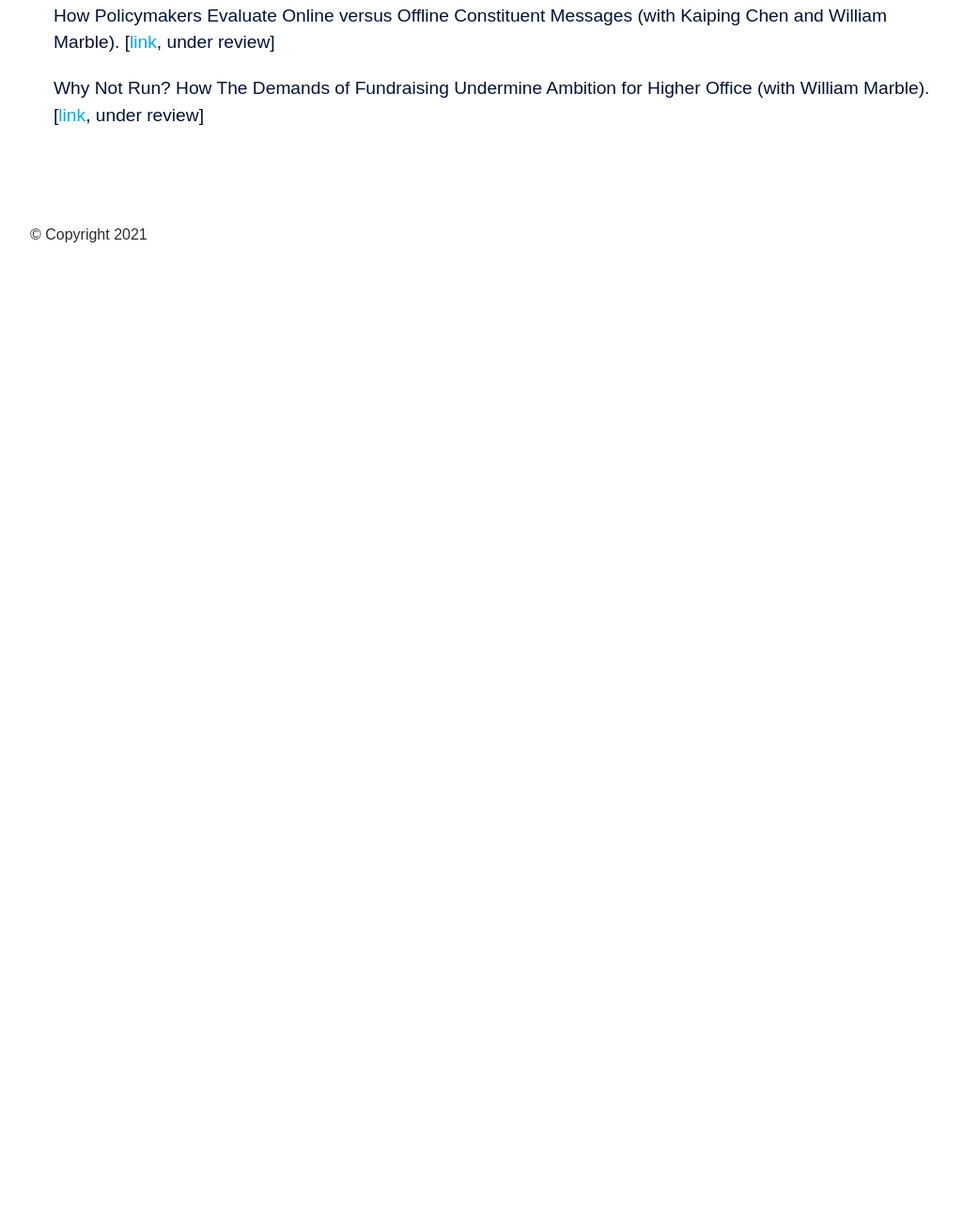
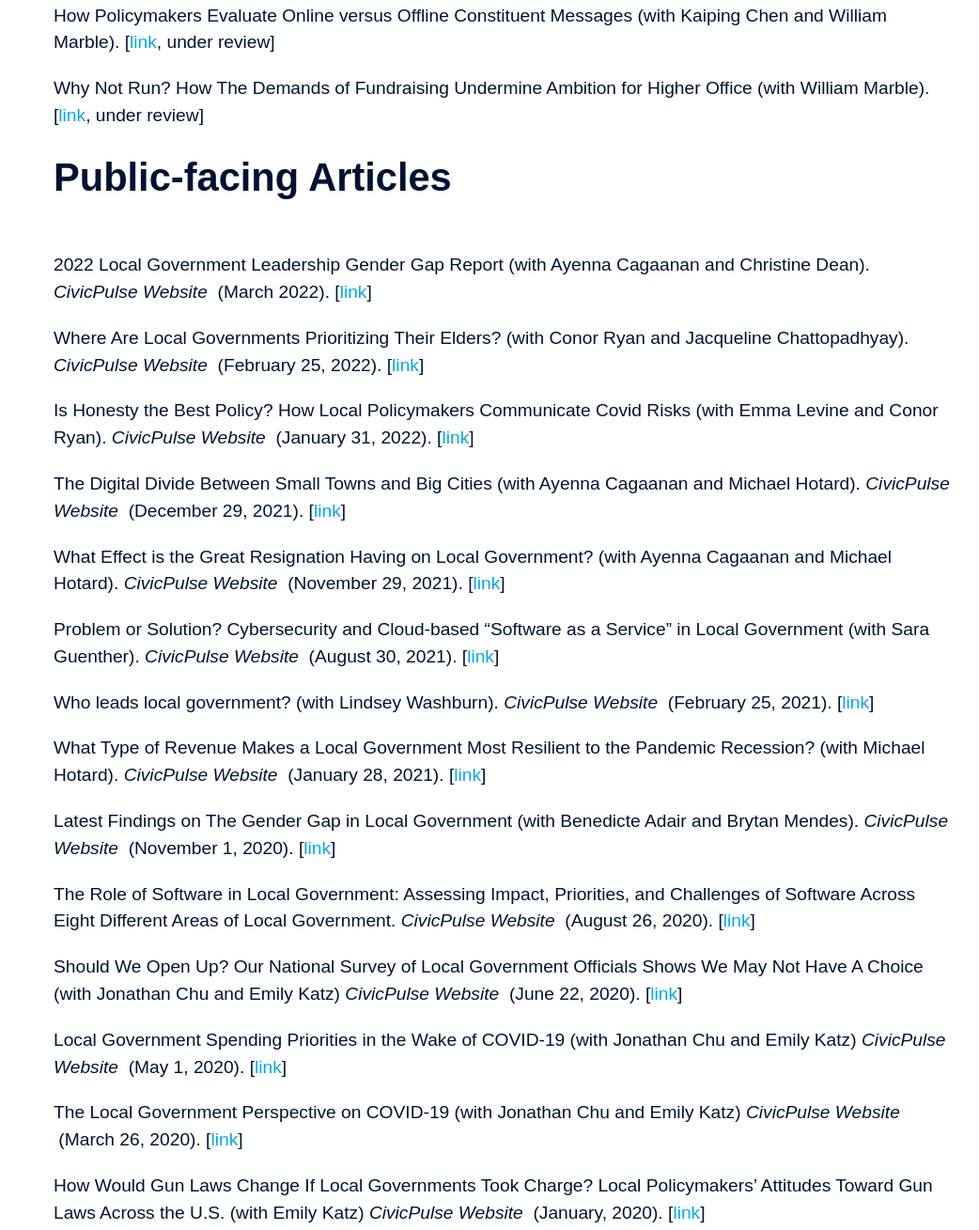
Before and after one commit to nathanlee710/nathanlee710.github.io, a plain HTML site: page research.html in a window 1280 px wide. Shown: the part 911-2220 px from the top of the page at 94% size, without its empty margins (48-1090 px from the left). Before the commit the page ends 1213 px from the top, so only its background shows below. Drawn offline with nearby package versions, Linux system fonts and the light colour scheme; a web font is replaced by a local one.

Commit message:
Update research.html

```diff
--- a/research.html
+++ b/research.html
@@ -82,7 +82,7 @@
 		</nav>
 
 	<div class="container"><div class="site-content">
-		<h2 class="skola"><strong>Articles and Working Papers</strong></h2>
+		<h2 class="skola"><strong>Peer-reviewed Articles</strong></h2>
 
 		<!--::APSR::-->
 		<p>Do Policymakers Listen to Experts? Evidence from a National Survey of Local and State Policymakers. <em> American Political Science Review</em>&nbsp;(September 2021). [<a href="https://doi.org/10.1017/S0003055421000800" rel="nofollow">link</a>]</p>
@@ -109,7 +109,6 @@
 		<!--::Energy Policy ABOVE::-->
 
 
-
 		<!--UNDER REVIEW-->
 
 		<!--Polarization in Subnational Government-->
@@ -124,7 +123,70 @@
 		<p>Why Not Run? How The Demands of Fundraising Undermine Ambition for Higher Office (with William Marble). [<a href="http://papers.ssrn.com/sol3/papers.cfm?abstract_id=3165193#" rel="nofollow">link</a>, under review]</p>
 		<!--::Fundraising Paper ABOVE::-->
 
-		<!--		::UNDER REVIEW ABOVE::-->
+		<!--::UNDER REVIEW ABOVE::-->
+
+
+		<h2 class="skola"><strong>Public-facing Articles</strong></h2>
+
+
+		<!--::Gender Gap Report::-->
+		<p>2022 Local Government Leadership Gender Gap Report (with Ayenna Cagaanan and Christine Dean). <em> CivicPulse Website </em>&nbsp;(March 2022). [<a href="https://www.civicpulse.org/gender-gap-localgov-leadership" rel="nofollow">link</a>]</p>
+		<!--::Gender Gap Report ABOVE::-->
+
+		<!--::Elder Blog::-->
+		<p>Where Are Local Governments Prioritizing Their Elders? (with Conor Ryan and Jacqueline Chattopadhyay). <em> CivicPulse Website </em>&nbsp;(February 25, 2022). [<a href="https://www.civicpulse.org/post/where-are-local-governments-prioritizing-their-elders" rel="nofollow">link</a>]</p>
+		<!--::Elder Blog ABOVE::-->
+
+		<!--::Honesty Blog::-->
+		<p>Is Honesty the Best Policy? How Local Policymakers Communicate Covid Risks (with Emma Levine and Conor Ryan). <em> CivicPulse Website </em>&nbsp;(January 31, 2022). [<a href="https://www.civicpulse.org/post/is-honesty-the-best-policy-how-local-policymakers-communicate-covid-risks" rel="nofollow">link</a>]</p>
+		<!--::Honesty Blog ABOVE::-->
+
+		<!--::Digital Divide Blog::-->
+		<p>The Digital Divide Between Small Towns and Big Cities (with Ayenna Cagaanan and Michael Hotard). <em> CivicPulse Website </em>&nbsp;(December 29, 2021). [<a href="https://www.civicpulse.org/post/the-digital-divide-between-small-towns-and-big-cities" rel="nofollow">link</a>]</p>
+		<!--::Digital Divide Blog ABOVE::-->
+
+		<!--::Resignation Blog::-->
+		<p>What Effect is the Great Resignation Having on Local Government? (with Ayenna Cagaanan and Michael Hotard). <em> CivicPulse Website </em>&nbsp;(November 29, 2021). [<a href="https://www.civicpulse.org/post/what-effect-is-the-great-resignation-having-on-local-government" rel="nofollow">link</a>]</p>
+		<!--::Resignation Blog ABOVE::-->
+
+		<!--::Cybersecurity Blog::-->
+		<p>Problem or Solution? Cybersecurity and Cloud-based “Software as a Service” in Local Government (with Sara Guenther). <em> CivicPulse Website </em>&nbsp;(August 30, 2021). [<a href="https://www.civicpulse.org/post/problem-or-solution-cybersecurity-and-cloud-based-software-as-a-service-in-local-government" rel="nofollow">link</a>]</p>
+		<!--::Cybersecurity Blog ABOVE::-->
+
+		<!--::Who Leads Blog::-->
+		<p>Who leads local government? (with Lindsey Washburn). <em> CivicPulse Website </em>&nbsp;(February 25, 2021). [<a href="https://www.civicpulse.org/post/who-leads-local-government" rel="nofollow">link</a>]</p>
+		<!--::Who Leads Blog ABOVE::-->
+
+		<!--::Revenue Blog::-->
+		<p>What Type of Revenue Makes a Local Government Most Resilient to the Pandemic Recession? (with Michael Hotard). <em> CivicPulse Website </em>&nbsp;(January 28, 2021). [<a href="https://www.civicpulse.org/post/what-type-of-revenue-makes-a-local-government-most-resilient-to-the-pandemic-recession" rel="nofollow">link</a>]</p>
+		<!--::Revenue Blog ABOVE::-->
+
+		<!--::Gender Gap Blog::-->
+		<p>Latest Findings on The Gender Gap in Local Government (with Benedicte Adair and Brytan Mendes). <em> CivicPulse Website </em>&nbsp;(November 1, 2020). [<a href="https://www.civicpulse.org/post/latest-findings-on-local-gov-gender-gap" rel="nofollow">link</a>]</p>
+		<!--::Gender Gap Blog ABOVE::-->
+
+		<!--::Software Report::-->
+		<p>The Role of Software in Local Government: Assessing Impact, Priorities, and Challenges of Software Across Eight Different Areas of Local Government. <em> CivicPulse Website </em>&nbsp;(August 26, 2020). [<a href="https://www.civicpulse.org/software-report?utm_source=nathan_website&utm_medium=hyperlink&utm_campaign=research_page" rel="nofollow">link</a>]</p>
+		<!--::Software Report ABOVE::-->
+
+		<!--::Covid Open up::-->
+		<p>Should We Open Up? Our National Survey of Local Government Officials Shows We May Not Have A Choice (with Jonathan Chu and Emily Katz) <em> CivicPulse Website </em>&nbsp;(June 22, 2020). [<a href="https://www.civicpulse.org/covid-series?utm_source=nathan_website&utm_medium=hyperlink&utm_campaign=research_page" rel="nofollow">link</a>]</p>
+		<!--::Covid Open up ABOVE::-->
+
+		<!--::Covid Spending::-->
+		<p>Local Government Spending Priorities in the Wake of COVID-19 (with Jonathan Chu and Emily Katz) <em> CivicPulse Website </em>&nbsp;(May 1, 2020). [<a href="https://www.civicpulse.org/covid-series?utm_source=nathan_website&utm_medium=hyperlink&utm_campaign=research_page" rel="nofollow">link</a>]</p>
+		<!--::Covid Spending ABOVE::-->
+
+		<!--::Covid Local::-->
+		<p>The Local Government Perspective on COVID-19 (with Jonathan Chu and Emily Katz) <em> CivicPulse Website </em>&nbsp;(March 26, 2020). [<a href="https://www.civicpulse.org/covid-series?utm_source=nathan_website&utm_medium=hyperlink&utm_campaign=research_page" rel="nofollow">link</a>]</p>
+		<!--::Covid Local ABOVE::-->
+
+		<!--::Gun Control::-->
+		<p>How Would Gun Laws Change If Local Governments Took Charge? Local Policymakers’ Attitudes Toward Gun Laws Across the U.S. (with Emily Katz) <em> CivicPulse Website </em>&nbsp;(January, 2020). [<a href="https://www.civicpulse.org/gun-control-report?utm_source=nathan_website&utm_medium=hyperlink&utm_campaign=research_page" rel="nofollow">link</a>]</p>
+		<!--::Gun Control ABOVE::-->
+
+
+		<!--::PUBLIC REPORTS ABOVE::-->
 
 
 		</div><!-- / .site-header -->
```
